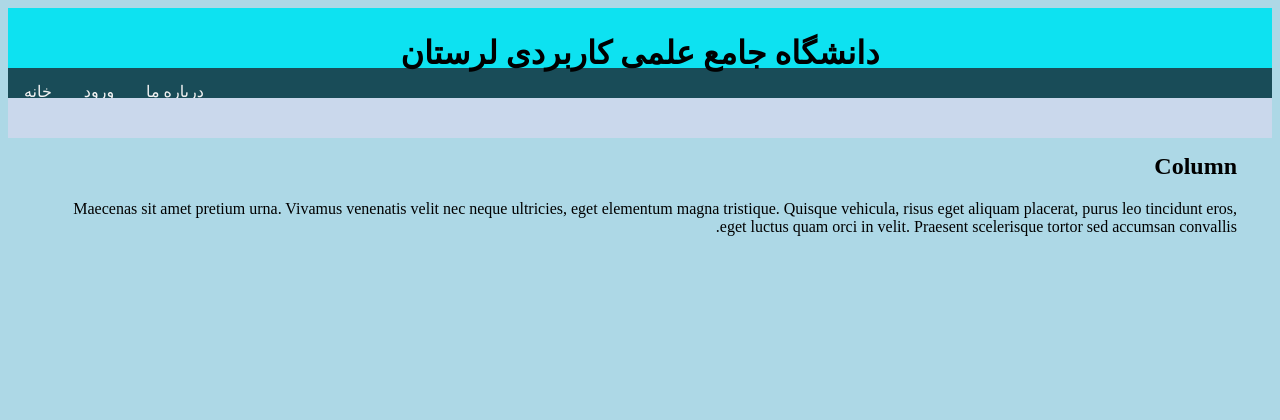
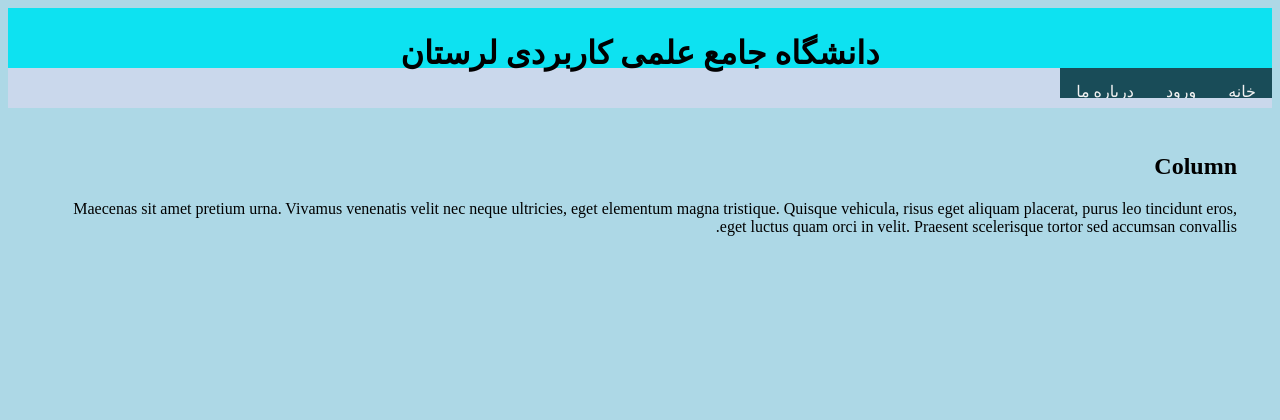
Before and after one commit to meisam125/uast, a Django app: page /login/ in a window 1280 px wide. Shown: the top 420 px of the page. Run offline with Django 4.2, Linux system fonts and the light colour scheme.

Commit message:
Update styles.css

```diff
--- a/login/static/styles.css
+++ b/login/static/styles.css
@@ -11,6 +11,7 @@ body {
 
 /* Style the top navigation bar */
 .topnav {
+  float: right;
   height: 30px;
   overflow: hidden;
   background-color: rgb(25, 76, 88);
@@ -18,7 +19,7 @@ body {
 
 /* Style the topnav links */
 .topnav a {
-  float: left;
+  float: right;
   display: block;
   color: #f2f2f2;
   text-align: center;
```
